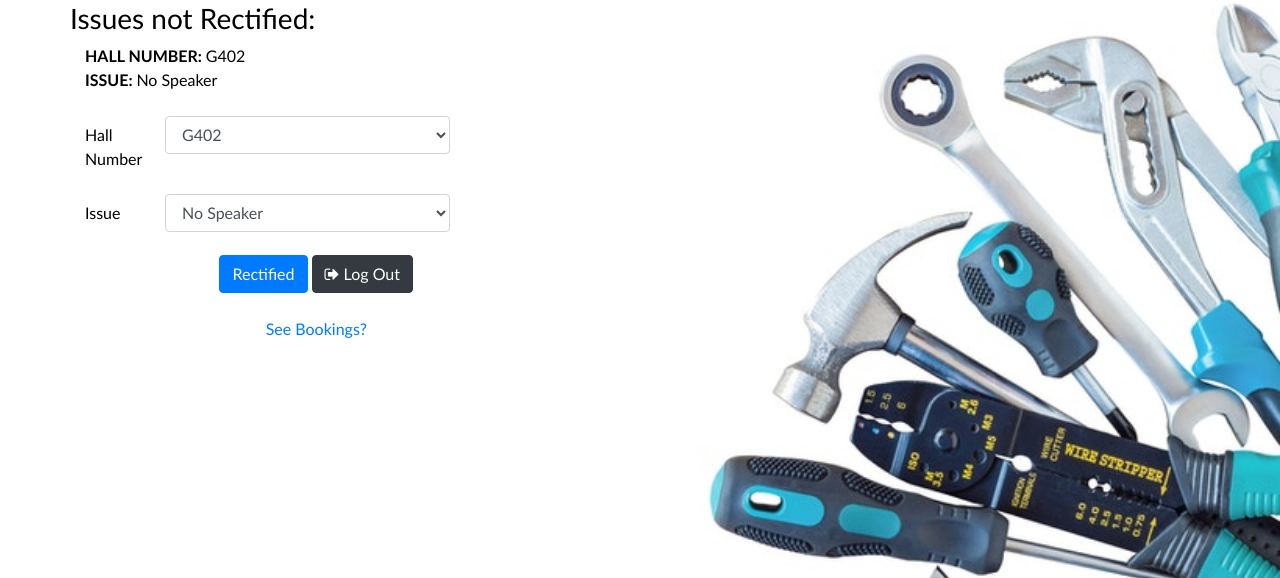
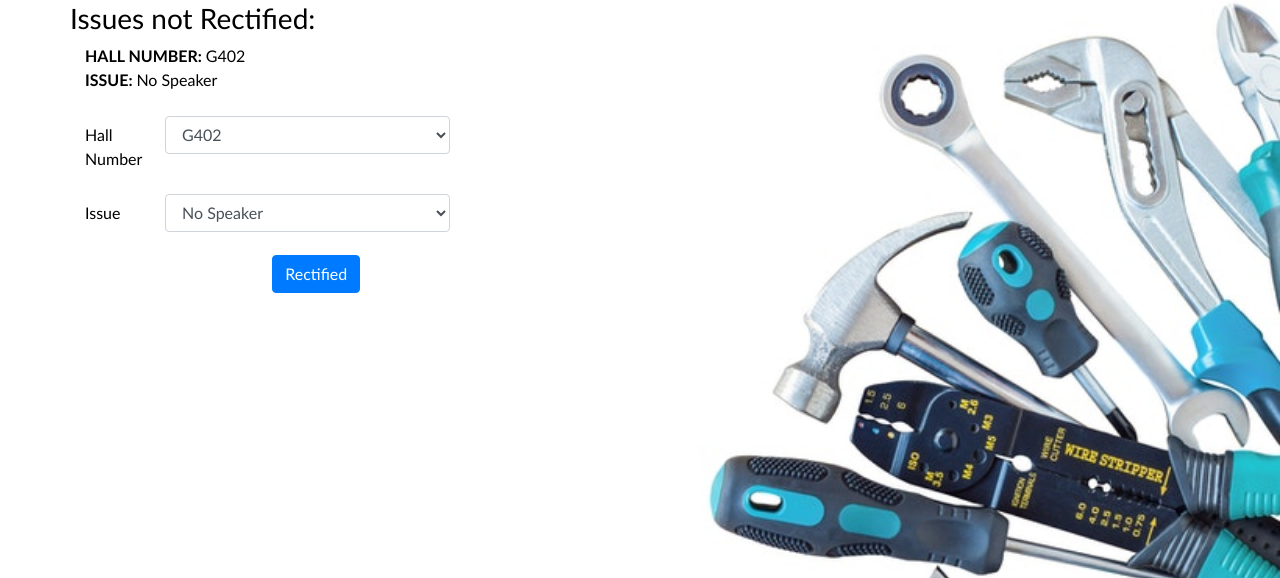
Before and after one commit to darsanmahi/BLOK, a PHP site: page /hallissuedisp.php in a window 1280 px wide. Shown: the part 80-658 px from the top of the page. Run offline with PHP 8.4, Linux system fonts and the light colour scheme; data comes from the database, SQL or seed files in the repository; some libraries are stand-ins or nearby versions.

Commit message:
Removing unnecessary

```diff
--- a/hallissuedisp.php
+++ b/hallissuedisp.php
@@ -126,10 +126,6 @@
                     </div>
                     <div class="btn col-12 col-md-5">
                         <button class="btn btn-primary">Rectified</button>
-                        <a href="logout.php"><button type="button" class="btn btn-dark btn-md">
-                        <i class="fa fa-sign-out"></i> Log Out
-                        </button></a><br><br>
-                        <a href="displayrecords.php">See Bookings?</a>
                     </div>
                     <div class="row row-content">
                     </div>
```
